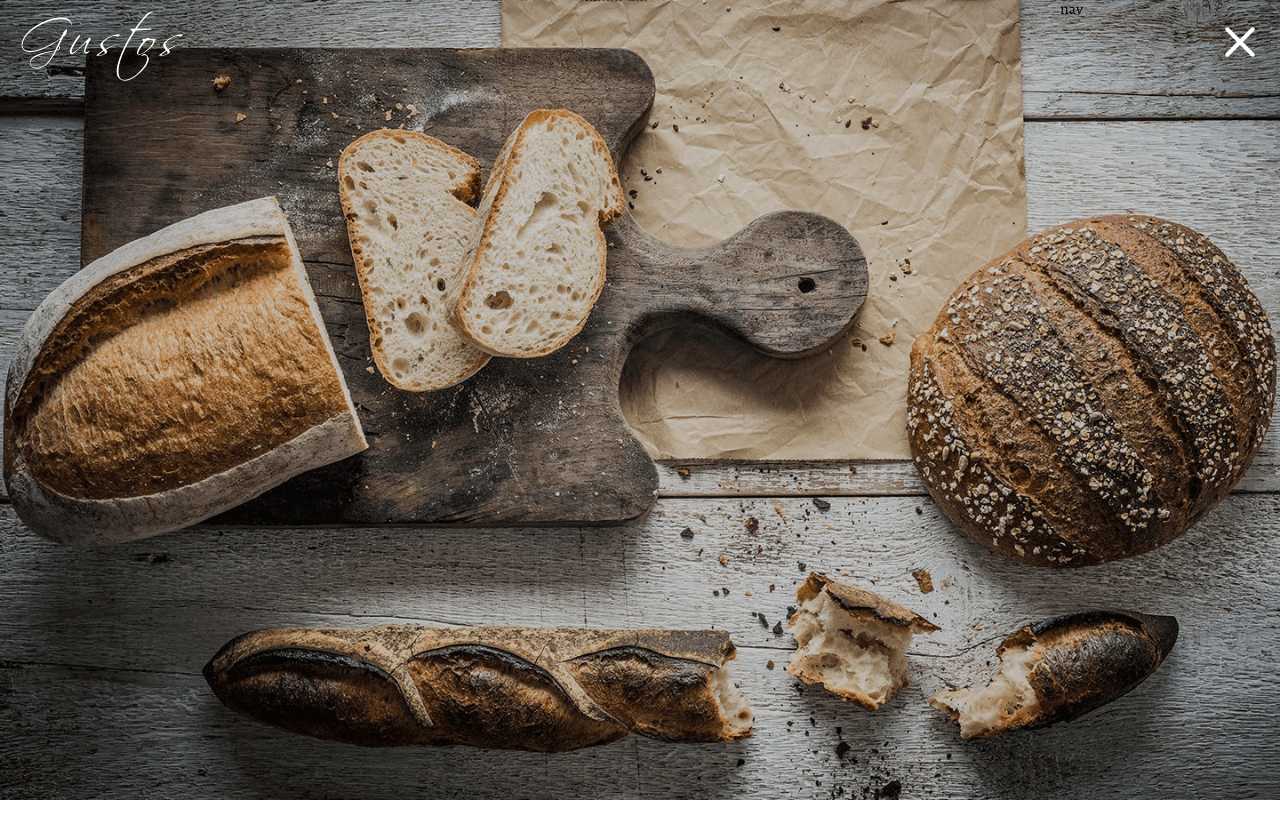
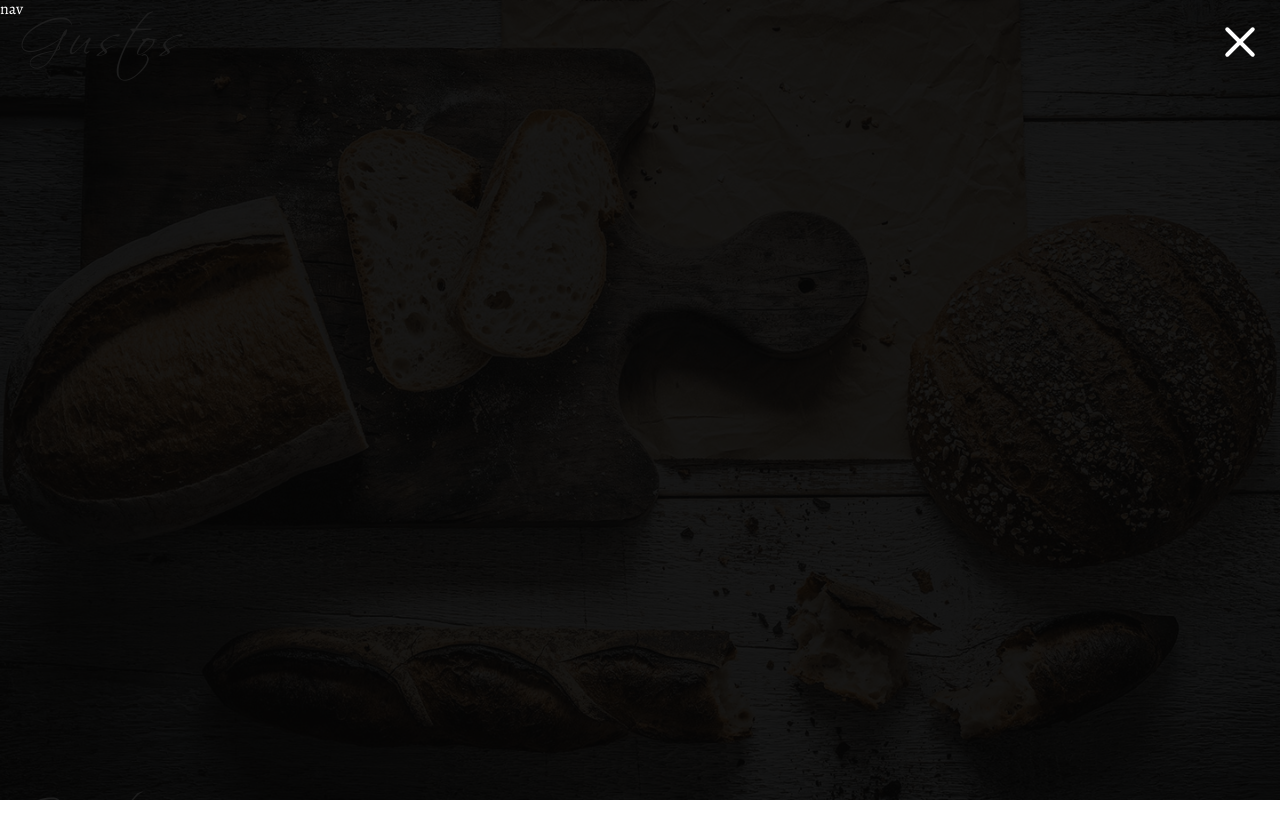
Before and after one commit to drimchansky/Bakery, a website built with Parcel: page baker/src/index.html in a window 1280 px wide. Both pictures are taken after a click on the button "Menu". Before the commit the page ends 800 px from the top, so only its background shows below. Built offline with nearby package versions, Linux system fonts and the light colour scheme.

Commit message:
menu basic

```diff
--- a/baker/src/index.html
+++ b/baker/src/index.html
@@ -33,13 +33,14 @@
 		</button>
 
 		<div class="l-container">
-			<div class="c-header-topline l-row">
-				<span class="c-logo l-col-10">Gustos</span>
-				<nav id="menu" class="c-navigation l-col-2">nav</nav>
+			<div class="l-header-topline l-row">
+				<a href="#" class="c-logo l-col-10">Gustos</a>
+				<nav id="menu" class="c-menu l-col-2">nav</nav>
 				<div class="c-social l-col-2">social</div>
 			</div>
 		</div>
 	</header>
+	<a href="#" class="c-logo l-col-10">Gustos</a>
 
 
 
--- a/baker/src/js/hamburger.js
+++ b/baker/src/js/hamburger.js
@@ -1,11 +1,13 @@
 const hamburger = document.querySelector('#hamburger');
 const menu = document.querySelector('#menu');
+const html = document.querySelector('html');
 
 
 const hamburgerToggle = () => {
   hamburger.classList.toggle('is-active');
-  menu.classList.toggle('h-nabigation_visible');
+  menu.classList.toggle('h-menu_visible');
   hamburger.style.outline = 'none';
+  html.classList.toggle('h-scroll-disable');
 };
 
 
@@ -14,6 +16,6 @@ hamburger.addEventListener('click', hamburgerToggle);
 document.addEventListener('keydown', (press) => {
   if (press.keyCode === 27) {
     hamburger.classList.remove('is-active');
-    menu.classList.remove('h-nabigation_visible');
+    menu.classList.remove('h-menu_visible');
   }
 });
--- a/baker/src/styles/blocks/hamburger.css
+++ b/baker/src/styles/blocks/c-hamburger.css
@@ -82,3 +82,7 @@
         transform: rotate(-90deg);
         transition: bottom 0.075s ease, transform 0.075s 0.12s;
       }
+
+.h-scroll-disable{
+  overflow: hidden;
+}
--- a/baker/src/styles/blocks/header.css
+++ b/baker/src/styles/blocks/c-header.css
@@ -1,4 +1,5 @@
 .c-header {
+  height: 100vh;
   height: calc(var(--vh, 1vh) * 100);
   background-image: url('../../img/main-bg.jpg');
   background-position-x: 20%;
--- a/baker/src/styles/blocks/logo.css
+++ b/baker/src/styles/blocks/c-logo.css
@@ -4,5 +4,6 @@
   color: white;
   padding: 20px 0 0 10px;
   letter-spacing: 8px;
-  z-index: 11;
+  z-index: 5;
+  text-decoration: none;
 }
--- /dev/null
+++ b/baker/src/styles/blocks/c-menu.css
@@ -0,0 +1,18 @@
+.c-menu {
+  width: 100vw;
+  max-width: 100vw;
+  height: 100vh;
+  height: calc(var(--vh, 1vh) * 100);
+  position: absolute;
+  top: 0px;
+  left: 0px;
+  transform: translate(100%, -30%);
+  background: rgba(5, 5, 5, .9);
+  color: white;
+  z-index: 10;
+  transition: all .2s;
+}
+
+.h-menu_visible {
+  transform: translate(0%);
+}
--- /dev/null
+++ b/baker/src/styles/blocks/l-header-topline.css
@@ -0,0 +1,3 @@
+.l-header-topline {
+
+}
--- a/baker/src/styles/blocks/navigation.css
+++ /dev/null
@@ -1,8 +0,0 @@
-.c-navigation {
-  z-index: 1;
-  display: none;
-}
-
-.h-nabigation_visible {
-  display: block;
-}
--- a/baker/src/styles/main.css
+++ b/baker/src/styles/main.css
@@ -1,14 +1,17 @@
 @import '../../node_modules/normalize.css/normalize.css';
 
-@import './global.css';
-@import './/flex-grid.css';
-@import './blocks/header.css';
-@import './blocks/hamburger.css';
-@import './blocks/logo.css';
-@import './blocks/navigation.css';
-@import './blocks/social.css';
-@import './blocks/button.css';
-@import './blocks/header-content.css';
+@import './h-global.css';
+
+@import './l-grid.css';
+@import './blocks/l-header-topline.css';
+
+@import './blocks/c-header.css';
+@import './blocks/c-hamburger.css';
+@import './blocks/c-logo.css';
+@import './blocks/c-menu.css';
+@import './blocks/c-social.css';
+@import './blocks/c-button.css';
+@import './blocks/c-header-content.css';
 
 
 
```
Also changed, not shown: baker/dist/index.html, baker/src/styles/blocks/button.css (deleted), baker/src/styles/blocks/c-button.css (added), baker/src/styles/blocks/c-header-content.css (added), baker/src/styles/blocks/c-social.css (renamed from baker/src/styles/blocks/social.css), baker/src/styles/blocks/header-content.css (deleted), baker/src/styles/h-global.css (renamed from baker/src/styles/global.css), baker/src/styles/l-grid.css (renamed from baker/src/styles/flex-grid.css), 5 other files.
